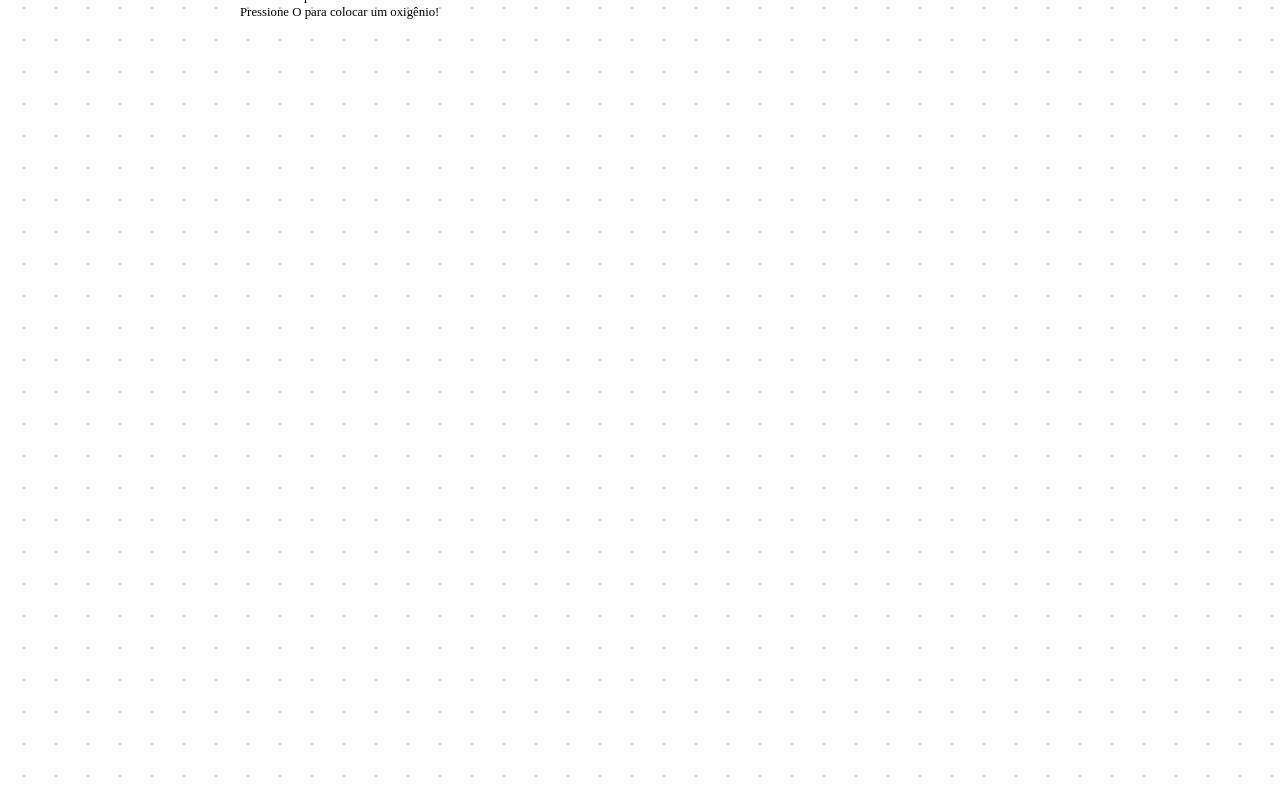
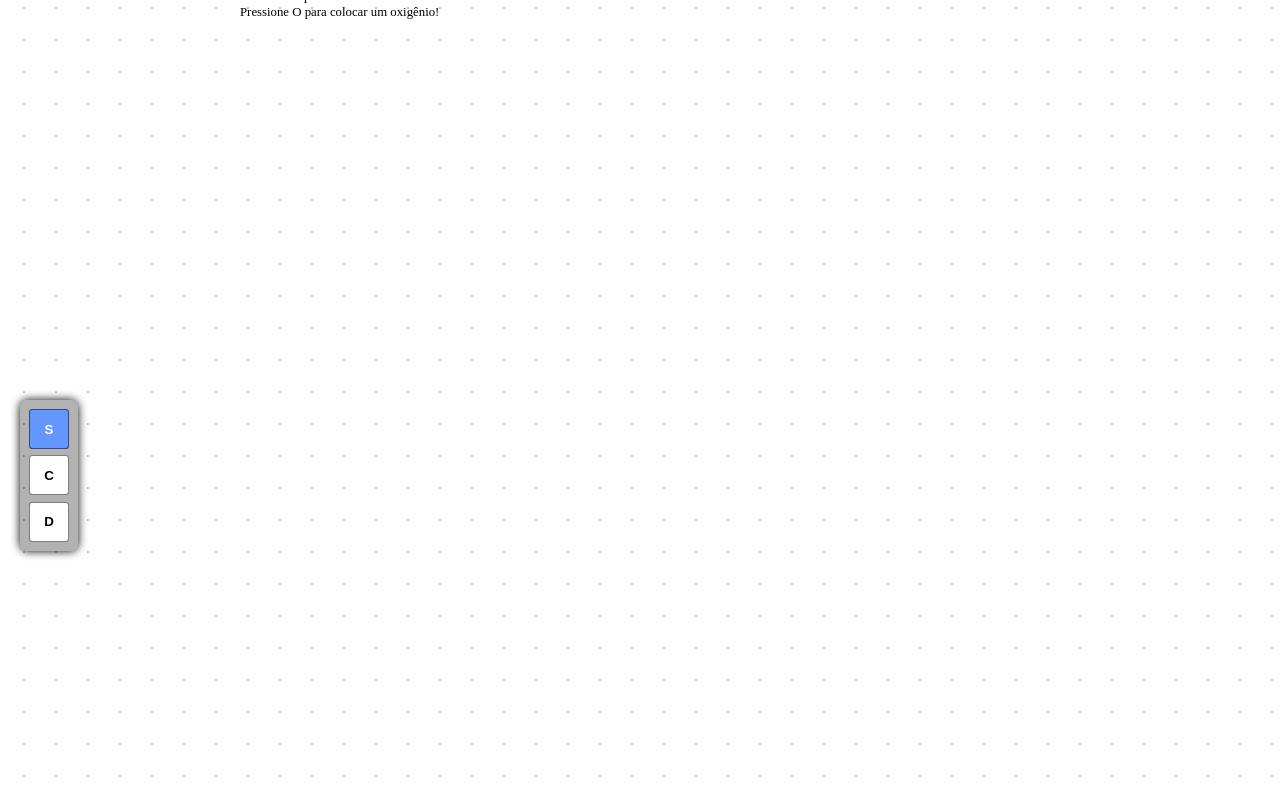
Before and after one commit to Nicolas0898/simulador-quimica-organica, a website built with Vite: page index.html in a window 1280 px wide. Built offline with nearby package versions, Linux system fonts and the light colour scheme.

Commit message:
sidebar start

```diff
--- a/index.html
+++ b/index.html
@@ -27,12 +27,14 @@
         Pressione O para colocar um oxigênio!
       </text>
     </g>
+  </svg>
 
 
-
-
-  </svg>
-
+  <div class="sidebar">
+    <button class="sidebar-btn sidebar-btn-active">S</button>
+    <button class="sidebar-btn">C</button>
+    <button class="sidebar-btn">D</button>
+  </div>
 
   <script type="module" src="/src/main.js"></script>
 </body>
--- a/src/style.css
+++ b/src/style.css
@@ -12,3 +12,48 @@ body{
   user-select: none;
   cursor: pointer;
 }
+
+.sidebar{
+  position: fixed;
+  top: 50%;
+
+  display: flex;
+  flex-direction: column;
+  gap: 0.4em;
+  padding: 9px;
+  background-color: rgba(0 0 0 / 0.3 );
+  border-radius: 0.5em;
+  left: 20px;
+
+  box-shadow: 0px 0px 10px black;
+}
+
+.sidebar-btn{
+  aspect-ratio: 1;
+  width: 40px;
+  font-weight: bold;
+
+  background-color: rgba(255 255 255 / 1 );
+  border-radius: 0.25em;
+  border: solid rgba(0 0 0 / 0.5) 1px;
+
+  &:hover{
+    background-color: rgba(230 230 230 / 1 );
+  }
+  &:active{
+    background-color: rgba(250 250 250 / 1 );
+  }
+
+}
+
+.sidebar-btn-active{
+  background-color: rgb(100, 150, 255);
+  color: white;
+
+  &:hover{
+    background-color: rgb(80, 119, 204);
+  }
+  &:active{
+    background-color: rgba(100 150 255 / 1 );
+  }
+}
```
